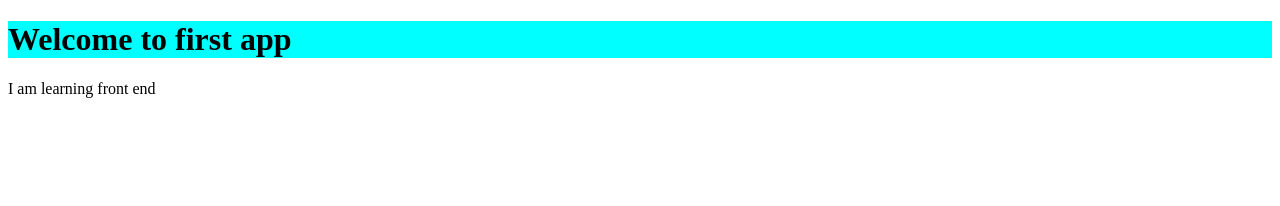
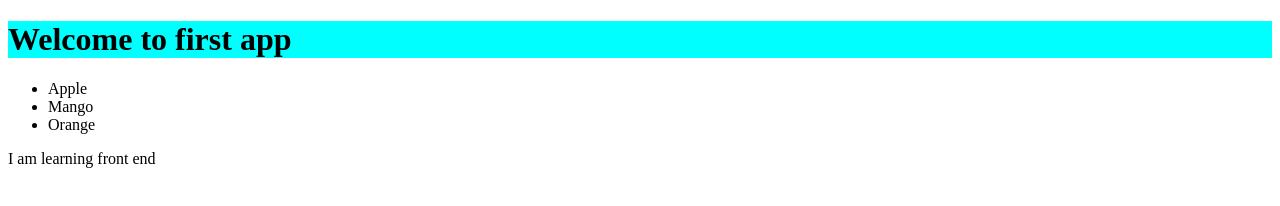
Before and after one commit to Darakhshinda/front-end-appp, a plain HTML site: page index.html in a window 1280 px wide. Drawn offline with Linux system fonts and the light colour scheme.

Commit message:
list added

```diff
--- a/index.html
+++ b/index.html
@@ -11,7 +11,14 @@
 
 <body>
     <h1>Welcome to first app</h1>
+    <ul>
+        <li>Apple</li>
+        <li>Mango</li>
+        <li>Orange</li>
+    </ul>
+    </ul>
     <p>I am learning front end</p>
+
 </body>
 
 </html>
```
